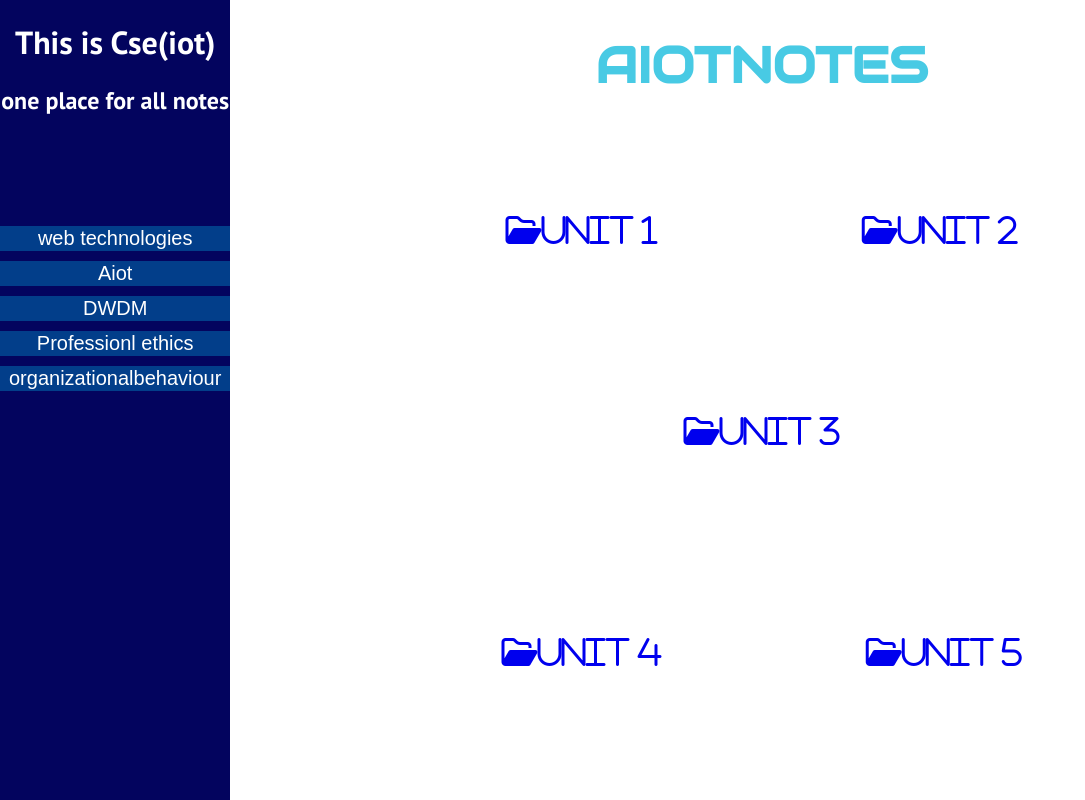
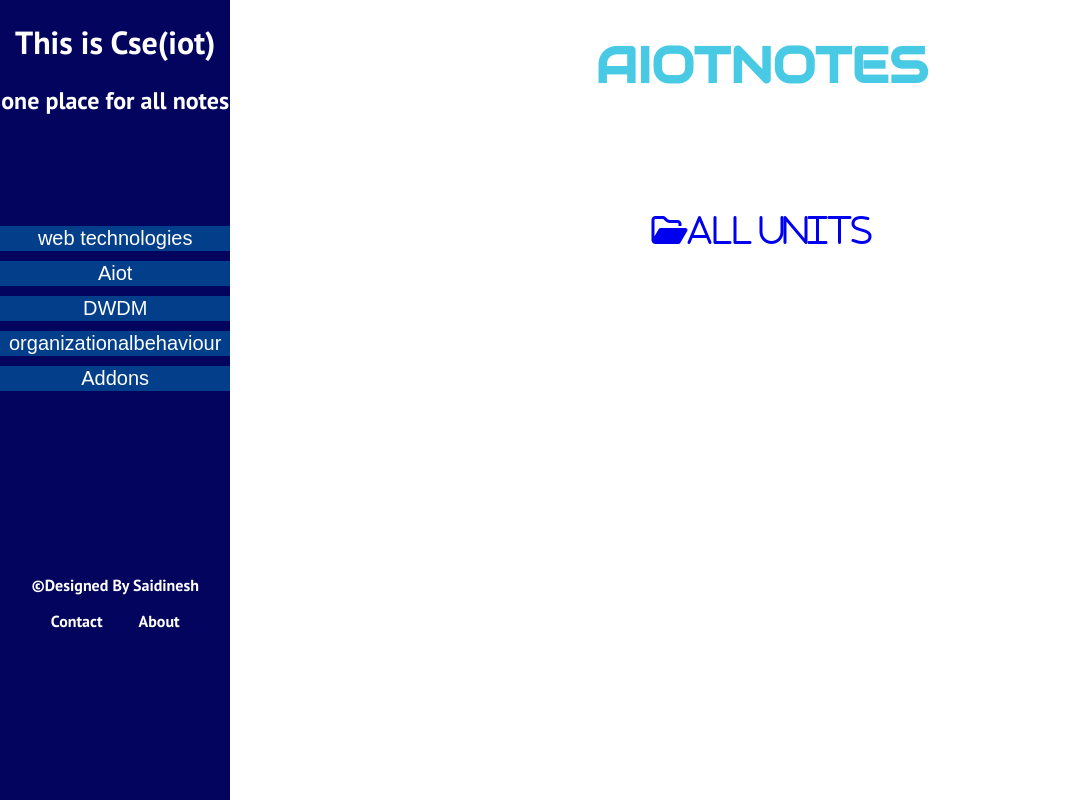
Before and after one commit to dsaidinesh/iot31notes, a plain HTML site: page index.html in a window 1280 px wide. Both pictures are taken after a click on the button "Aiot". Shown: the whole page, without its empty margins (0-1085 px from the left). Drawn offline with Linux system fonts and the light colour scheme; a web font is replaced by a local one.

Commit message:
added adons and removed pe

```diff
--- a/index.html
+++ b/index.html
@@ -37,17 +37,19 @@
             <br/>
             <button onclick="toggleNotes('dwdmnotes')">DWDM</button>
             <br/>
-            <button onclick="toggleNotes('penotes')">Professionl ethics</button>
+            <button onclick="toggleNotes('obnotes')">organizationalbehaviour</button>
             <br/>
-            <button onclick="toggleNotes('obnotes')">organizationalbehaviour</button>
+
+            <button onclick="toggleNotes('Addons')">Addons</button>
+
         </div>
-        <!-- <div class="foot">
-            <div><p id="copy" class="footPara" style="margin-top: 100%;">©Designed By Saidinesh</p></div>
+        <div class="foot">
+            <div><p id="copy" class="footPara" style="margin-top: 80%;">©Designed By Saidinesh</p></div>
             <div id="footone" style="margin-top: 0px;">
                 <a href="./contact.html" style="text-decoration: none; color: white; margin: 16px;">Contact</a>
                 <a href="./assets/about.jpg" style="text-decoration: none; color: white; margin: 16px;">About</a>
             </div>
-        </div> -->
+        </div>
         </div>
         <div class="right">
             <div class="wtnotes" id="wtnotes">
@@ -62,13 +64,8 @@
             </div>
             <div class="aiotnotes" id="aiotnotes">
                 <h1 class="subtitle">aiotnotes</h1>
-                <a href="./assets/s1.gif "target="_none"><i class="fa-regular fa-folder-open fa-2xl" style="margin: 100px">unit 1</i></a>
-                <a href="./assets/s1.gif "target="_none"><i class="fa-regular fa-folder-open fa-2xl" style="margin: 100px">unit 2</i></a>
-                <a href="./assets/s1.gif "target="_none"><i class="fa-regular fa-folder-open fa-2xl" style="margin: 100px">unit 3</i></a>
-                <br/>
-                <br/>
-                <a href="./assets/s1.gif "target="_none"><i class="fa-regular fa-folder-open fa-2xl" style="margin: 100px">unit 4</i></a>
-                <a href="./assets/s1.gif"target="_none"><i class="fa-regular fa-folder-open fa-2xl" style="margin: 100px">unit 5</i></a>
+                <a href="https://docs.google.com/document/d/1E0Aqnls9nzO0sHYu2z0BvCiE6sD0ZIsg/edit?usp=sharing&ouid=113988754978174281752&rtpof=true&sd=true"target="_none"><i class="fa-regular fa-folder-open fa-2xl" style="margin: 100px">All units</i></a>
+
             </div>
             <div class="dwdmnotes" id="dwdmnotes">
                 <h1 class="subtitle">dwdmnotes</h1>
@@ -80,15 +77,15 @@
                 <a href="https://drive.google.com/drive/folders/1Ad3iGASXX4PkiTA3apVJWjlm3LMHwoj-?usp=drive_link"target="_none"><i class="fa-regular fa-folder-open fa-2xl" style="margin: 100px">unit 4</i></a>
                 <a href="https://docs.google.com/presentation/d/13P5acCxj6qflhAEjGdrZiF92WzXFHU7x/edit?usp=sharing&ouid=113988754978174281752&rtpof=true&sd=true"target="_none"><i class="fa-regular fa-folder-open fa-2xl" style="margin: 100px">unit 5</i></a>
             </div>
-            <div class="penotes" id="penotes">
-                <h1 class="subtitle">penotes</h1>
-                <a href="https://drive.google.com/file/d/1_pKKoelV7AaXGQ01CDe-TIvV7VXpOkxO/view?usp=sharing "target="_none"><i class="fa-regular fa-folder-open fa-2xl" style="margin: 100px">unit 1</i></a>
-                <a href="https://drive.google.com/file/d/1_pKKoelV7AaXGQ01CDe-TIvV7VXpOkxO/view?usp=sharing "target="_none"><i class="fa-regular fa-folder-open fa-2xl" style="margin: 100px">unit 2</i></a>
-                <a href="./assets/s2.gif "target="_none"><i class="fa-regular fa-folder-open fa-2xl" style="margin: 100px">unit 3</i></a>
+            <div class="Addons" id="Addons">
+                <h1 class="subtitle">Addons</h1>
+                <a href="https://drive.google.com/drive/folders/14CHdjotDhvk5sd2WfGc7Qxz0EswJtS6h?usp=sharing"target="_none"><i class="fa-regular fa-folder-open fa-2xl" style="margin: 100px">DWDM</i></a>
+                <a href="https://drive.google.com/drive/folders/1I40wjCJUZoj0x_I7lG0aJuimXUL2YnZj?usp=sharing"target="_none"><i class="fa-regular fa-folder-open fa-2xl" style="margin: 100px">WT</i></a>
+                <a href="https://drive.google.com/drive/folders/18FeXWA22pBcg8yEv5sIMNiRShfurCLKq?usp=sharing"target="_none"><i class="fa-regular fa-folder-open fa-2xl" style="margin: 100px">AIOT</i></a>
                 <br/>
                 <br/>
-                <a href="./assets/s2.gif "target="_none"><i class="fa-regular fa-folder-open fa-2xl" style="margin: 100px">unit 4</i></a>
-                <a href="./assets/s2.gif"target="_none"><i class="fa-regular fa-folder-open fa-2xl" style="margin: 100px">unit 5</i></a>
+                <a href="https://drive.google.com/drive/folders/13HUeQH7Ic0mM8-G0G4Kz0JbqmTFO7K7M?usp=sharing"target="_none"><i class="fa-regular fa-folder-open fa-2xl" style="margin: 100px">BCCS</i></a>
+
             </div>
             <div class="obnotes" id="obnotes">
                 <h1 class="subtitle">obnotes</h1>
@@ -111,14 +108,14 @@
             var wtnotes = document.getElementById('wtnotes');
             var aiotnotes = document.getElementById('aiotnotes');
             var dwdmnotes = document.getElementById('dwdmnotes');
-            var penotes = document.getElementById('penotes');
+            var Addons = document.getElementById('Addons');
             var obnotes = document.getElementById('obnotes');
 
 
             wtnotes.style.display = 'none';
             aiotnotes.style.display = 'none';
             dwdmnotes.style.display = 'none';
-            penotes.style.display = 'none';
+            Addons.style.display = 'none';
             obnotes.style.display = 'none';
 
             var selectedNote = document.getElementById(noteId);
```
